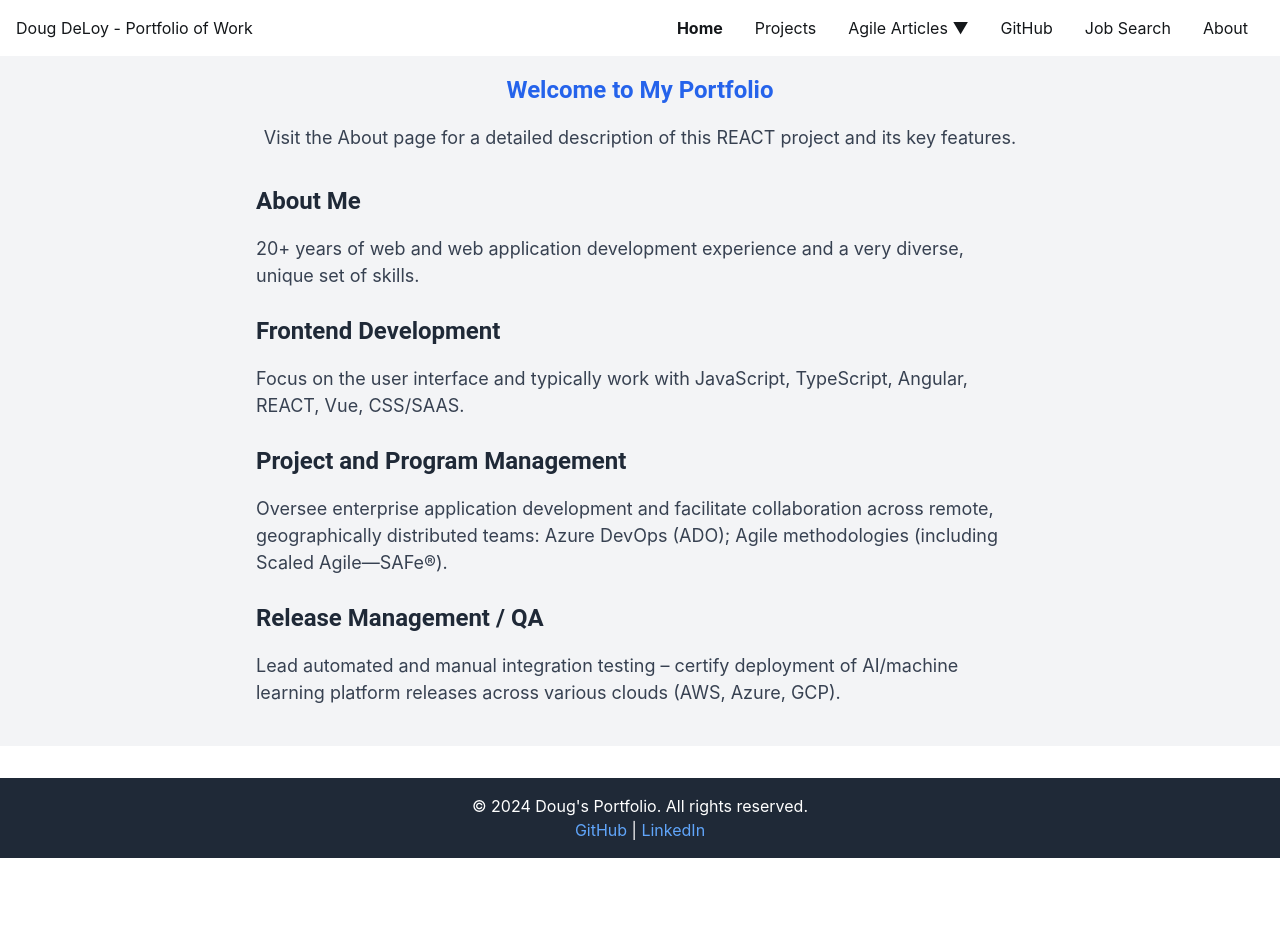
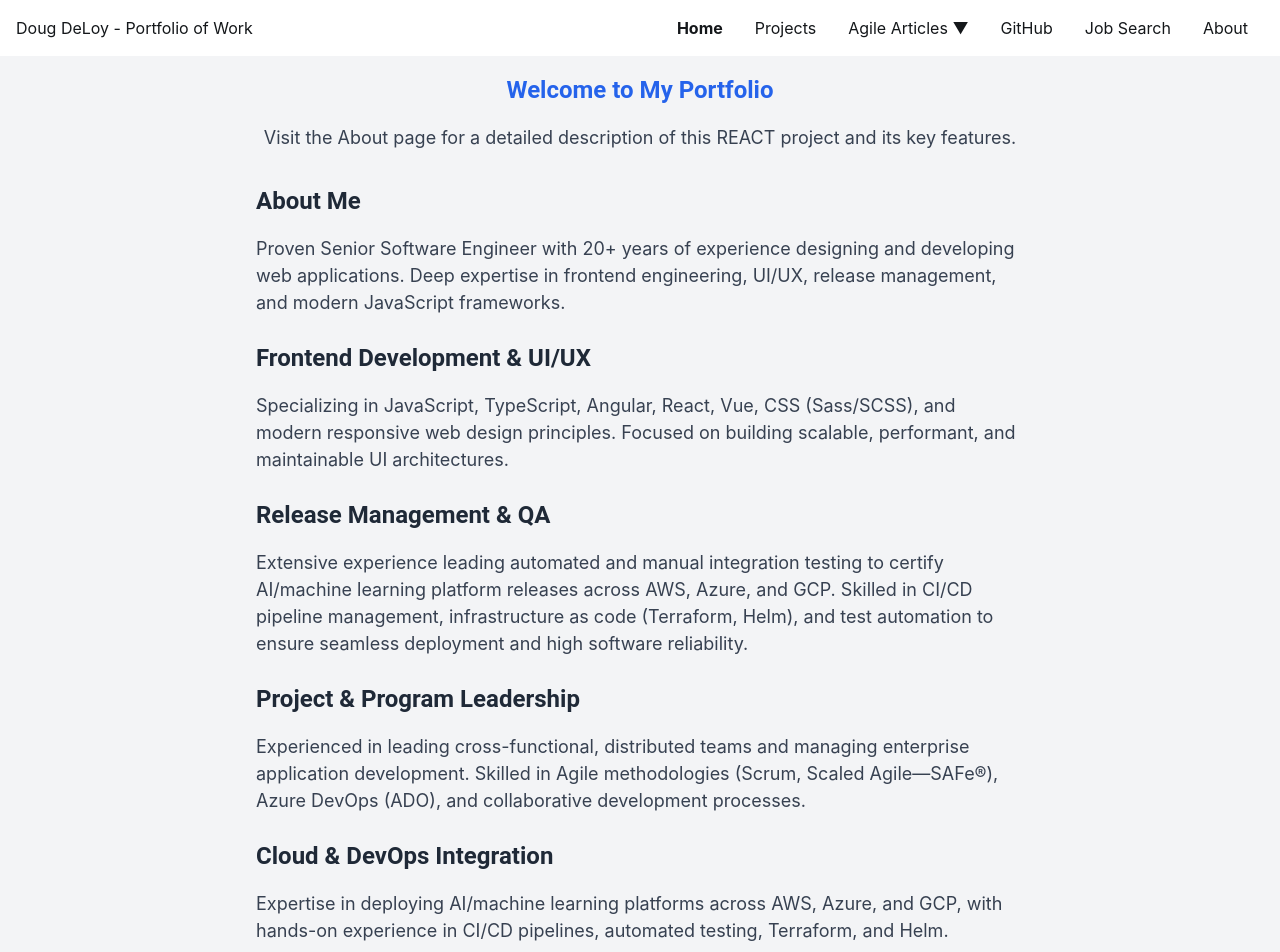
Before and after one commit to ddeloy/portfolio, a React (Vite) app: page / in a window 1280 px wide. Shown: the top 952 px of the page. Before the commit the page ends 858 px from the top, so only its background shows below. Built offline with nearby package versions, Linux system fonts and the light colour scheme.

Commit message:
Update home page and GitHub repos

```diff
--- a/src/pages/GitHubRepos.tsx
+++ b/src/pages/GitHubRepos.tsx
@@ -12,7 +12,7 @@ const GitHubRepos = () => {
     const [loading, setLoading] = useState(true);
 
     // List of repositories to fetch
-    const repoNames = useMemo(() => ['analytic', 'angular-dashboard-framework','d-trade', 'global-qa', 'itn-md-library', 'npm-seed','portfolio'], []); // Adjust repo names as needed
+    const repoNames = useMemo(() => ['analytic', 'angular-dashboard-framework', 'angular-mvp', 'd-trade', 'global-qa', 'itn-md-library', 'npm-seed','portfolio'], []); // Adjust repo names as needed
 
     useEffect(() => {
         const fetchRepoByName = async (repoName: string): Promise<Repo | null> => {
--- a/src/pages/Home.tsx
+++ b/src/pages/Home.tsx
@@ -11,23 +11,48 @@ const Home = () => {
             <div className="mt-8 text-left mx-auto max-w-3xl">
                 <h2 className="text-2xl font-semibold mb-4 text-gray-800">About Me</h2>
                 <p className="text-lg text-gray-700 mb-6">
-                    20+ years of web and web application development experience and a very diverse, unique set of skills.
+                    Proven Senior Software Engineer with 20+ years of experience designing and developing web
+                    applications.
+                    Deep expertise in frontend engineering, UI/UX, release management, and modern JavaScript frameworks.
                 </p>
 
-                <h2 className="text-2xl font-semibold mb-4 text-gray-800">Frontend Development</h2>
+                <h2 className="text-2xl font-semibold mb-4 text-gray-800">Frontend Development & UI/UX</h2>
                 <p className="text-lg text-gray-700 mb-6">
-                    Focus on the user interface and typically work with JavaScript, TypeScript, Angular, REACT, Vue, CSS/SAAS.
+                    Specializing in JavaScript, TypeScript, Angular, React, Vue, CSS (Sass/SCSS), and modern responsive
+                    web design principles.
+                    Focused on building scalable, performant, and maintainable UI architectures.
+
                 </p>
 
-                <h2 className="text-2xl font-semibold mb-4 text-gray-800">Project and Program Management</h2>
+                <h2 className="text-2xl font-semibold mb-4 text-gray-800">Release Management & QA</h2>
                 <p className="text-lg text-gray-700 mb-6">
-                    Oversee enterprise application development and facilitate collaboration across remote, geographically distributed teams: Azure DevOps (ADO); Agile methodologies (including Scaled Agile—SAFe®).
+                    Extensive experience leading automated and manual integration testing to certify AI/machine learning
+                    platform releases across AWS, Azure, and GCP. Skilled in CI/CD pipeline management,
+                    infrastructure as code (Terraform, Helm), and test automation to ensure seamless deployment and high
+                    software reliability.
                 </p>
 
-                <h2 className="text-2xl font-semibold mb-4 text-gray-800">Release Management / QA</h2>
+                <h2 className="text-2xl font-semibold mb-4 text-gray-800">Project & Program Leadership</h2>
                 <p className="text-lg text-gray-700 mb-6">
-                    Lead automated and manual integration testing – certify deployment of AI/machine learning platform releases across various clouds (AWS, Azure, GCP).
+                    Experienced in leading cross-functional, distributed teams and managing enterprise application
+                    development. Skilled in Agile methodologies (Scrum, Scaled Agile—SAFe®),
+                    Azure DevOps (ADO), and collaborative development processes.
                 </p>
+
+                <h2 className="text-2xl font-semibold mb-4 text-gray-800">Cloud & DevOps Integration</h2>
+                <p className="text-lg text-gray-700 mb-6">
+                    Expertise in deploying AI/machine learning platforms across AWS, Azure, and GCP, with hands-on
+                    experience in CI/CD pipelines,
+                    automated testing, Terraform, and Helm.
+
+                </p>
+
+                <h2 className="text-2xl font-semibold mb-4 text-gray-800">Cross-Disciplinary Technical Experience</h2>
+                <p className="text-lg text-gray-700 mb-6">
+                    While primarily focused on frontend development, familiar with backend integration, working with Java, PHP, MySQL/Postgres,
+                    and APIs to support complex web applications.
+                </p>
+
             </div>
         </div>
     );
--- a/src/pages/Projects.tsx
+++ b/src/pages/Projects.tsx
@@ -18,7 +18,7 @@ const Projects = () => {
         },
         {
             title: "Hacker News PWA",
-            description: "Progressive Web App built with Angular CLI, RxJS, and Webpack.",
+            description: "Progressive Web App built with Angular CLI, RxJS, and Webpack (from desktop - Safari works best).",
             link: "https://ddeloy.com/progressive-angular-dist-4/#/newest/1",
             category: "Angular",
         },
@@ -46,12 +46,12 @@ const Projects = () => {
             link: "https://ddeloy.com/vue/",
             category: "VUE",
         },
-        {
+        /*{
             title: "Portfolio Site",
             description: "Authored in a modern, responsive, and dynamic format.",
             link: "https://ddeloy.com/portfolio",
             category: "REACT",
-        },
+        },*/
         {
             title: "Knowledge Base",
             description: "A knowledge base built in PHP/MySQL with database storage.",
```
